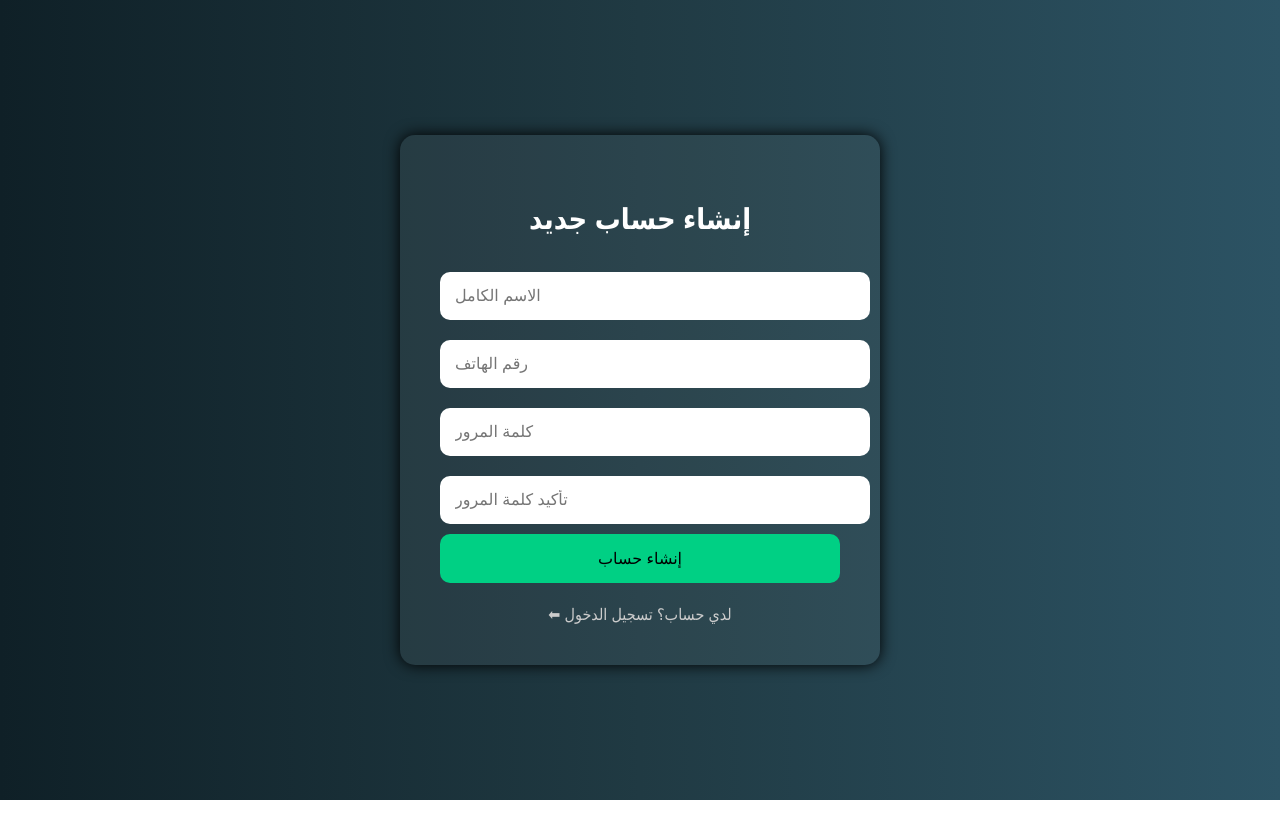
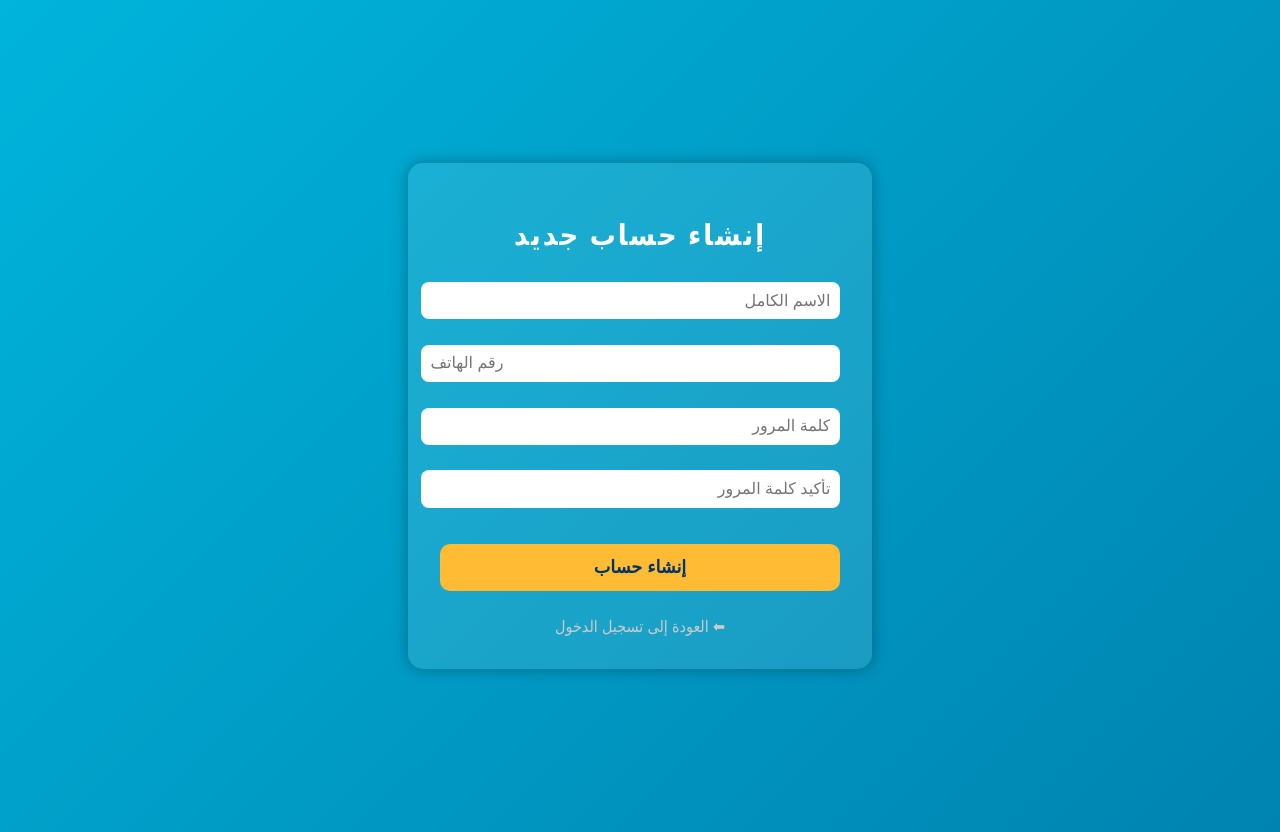
Before and after one commit to jsibsusijd/RateSnap, a plain HTML site: page register.html in a window 1280 px wide. Before the commit the page ends 800 px from the top, so only its background shows below. Drawn offline with Linux system fonts and the light colour scheme.

Commit message:
Update register.html

```diff
--- a/register.html
+++ b/register.html
@@ -1,80 +1,81 @@
 <!DOCTYPE html>
-<html lang="ar">
+<html lang="ar" dir="rtl">
 <head>
   <meta charset="UTF-8" />
-  <meta name="viewport" content="width=device-width, initial-scale=1.0"/>
-  <title>إنشاء حساب - MajdX</title>
+  <meta name="viewport" content="width=device-width, initial-scale=1" />
+  <title>إنشاء حساب - RateSnap</title>
   <style>
     body {
-      background: linear-gradient(to right, #0f2027, #203a43, #2c5364);
+      background: linear-gradient(135deg, #00b4db, #0083b0);
       font-family: 'Segoe UI', Tahoma, Geneva, Verdana, sans-serif;
       color: #fff;
+      min-height: 100vh;
       display: flex;
       justify-content: center;
       align-items: center;
-      height: 100vh;
+      padding: 1rem;
       margin: 0;
     }
-
-    .register-box {
-      background-color: rgba(255,255,255,0.05);
-      padding: 40px;
+    .container {
+      background: rgba(255, 255, 255, 0.1);
       border-radius: 15px;
-      box-shadow: 0 0 15px #000;
-      width: 90%;
+      padding: 2rem;
       max-width: 400px;
+      width: 100%;
+      box-shadow: 0 0 15px rgba(0,0,0,0.3);
+      text-align: center;
     }
-
-    h2 {
-      margin-bottom: 25px;
-      text-align: center;
+    h1 {
+      margin-bottom: 1rem;
+      font-weight: 700;
       font-size: 1.8rem;
+      letter-spacing: 2px;
     }
-
-    input {
+    input[type="text"],
+    input[type="tel"],
+    input[type="password"] {
       width: 100%;
-      padding: 15px;
-      margin: 10px 0;
+      padding: 0.6rem;
+      border: none;
+      border-radius: 8px;
+      font-size: 1rem;
+      margin: 0.8rem 0;
+      outline: none;
+    }
+    button {
+      margin-top: 1.5rem;
+      background-color: #ffbb33;
       border: none;
       border-radius: 10px;
-      font-size: 1rem;
+      padding: 0.8rem;
+      font-size: 1.1rem;
+      font-weight: 700;
+      color: #003366;
+      cursor: pointer;
+      transition: background-color 0.3s ease;
+      width: 100%;
     }
-
-    button {
-      width: 100%;
-      padding: 15px;
-      background-color: #00d084;
-      color: #000;
-      border: none;
-      border-radius: 10px;
-      font-size: 1rem;
-      cursor: pointer;
-      transition: background 0.3s;
+    button:hover {
+      background-color: #ffaa00;
     }
-
-    button:hover {
-      background-color: #00b373;
+    .back-link {
+      margin-top: 1.5rem;
+      color: #ccc;
     }
-
-    .back-link {
-      margin-top: 20px;
-      text-align: center;
-    }
-
     .back-link a {
       color: #ccc;
       text-decoration: none;
     }
-
     .back-link a:hover {
       text-decoration: underline;
     }
   </style>
 </head>
 <body>
-  <div class="register-box">
-    <h2>إنشاء حساب جديد</h2>
-    <form onsubmit="alert('تم إنشاء الحساب بنجاح!')">
+
+  <div class="container">
+    <h1>إنشاء حساب جديد</h1>
+    <form onsubmit="alert('تم إنشاء الحساب بنجاح!'); return false;">
       <input type="text" placeholder="الاسم الكامل" required />
       <input type="tel" placeholder="رقم الهاتف" required />
       <input type="password" placeholder="كلمة المرور" required />
@@ -82,8 +83,9 @@
       <button type="submit">إنشاء حساب</button>
     </form>
     <div class="back-link">
-      <a href="login.html">⬅ لدي حساب؟ تسجيل الدخول</a>
+      <a href="login.html">⬅ العودة إلى تسجيل الدخول</a>
     </div>
   </div>
+
 </body>
 </html>
```
